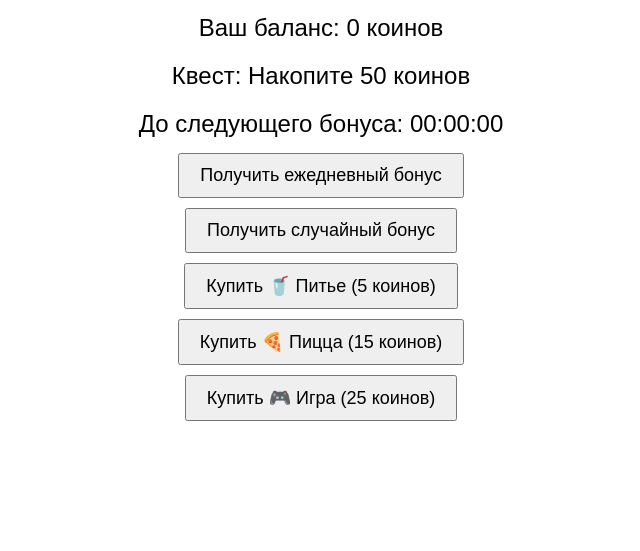
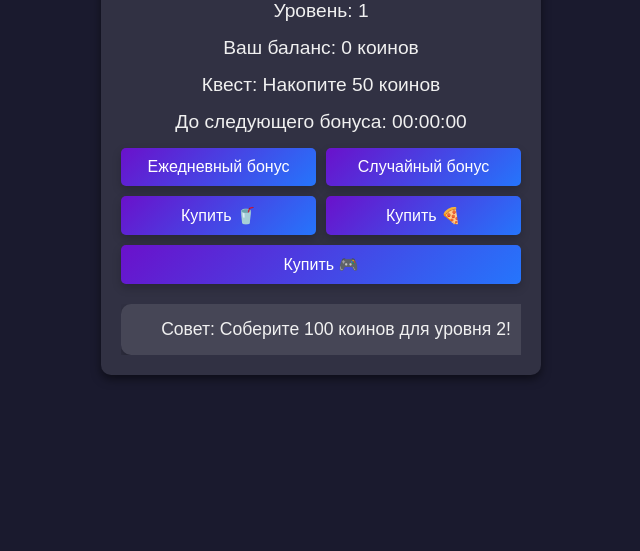
Before and after one commit to Nodfsa/test22, a plain HTML site: page index.html in a window 1280 px wide. Shown: the part 249-800 px from the top of the page, without its empty margins (319-959 px from the left). Drawn offline with Linux system fonts and the light colour scheme; a script that the page names is missing.

Commit message:
Update index.html

```diff
--- a/index.html
+++ b/index.html
@@ -3,43 +3,122 @@
 <head>
     <meta charset="UTF-8">
     <meta name="viewport" content="width=device-width, initial-scale=1.0">
-    <title>CoinGame</title>
+    <title>CoinGame Ultimate</title>
     <style>
         body {
-            font-family: Arial, sans-serif;
+            font-family: 'Arial', sans-serif;
             display: flex;
             flex-direction: column;
             align-items: center;
             justify-content: center;
             height: 100vh;
+            background-color: #1a1a2e;
+            color: #f0f0f0;
             margin: 0;
         }
-        .balance, .level, .quests, .timer {
-            font-size: 24px;
-            margin: 10px 0;
+
+        .container {
+            width: 90%;
+            max-width: 400px;
+            text-align: center;
+            background: rgba(255, 255, 255, 0.1);
+            padding: 20px;
+            border-radius: 10px;
+            box-shadow: 0 4px 10px rgba(0, 0, 0, 0.5);
+            position: relative;
+            animation: fadeIn 1s ease-in-out;
         }
+
+        h1 {
+            font-size: 2em;
+            margin: 0;
+            color: #ffd700;
+            text-shadow: 0px 0px 10px #ffd700;
+        }
+
+        .level, .balance, .quests, .timer {
+            font-size: 1.2em;
+            margin: 15px 0;
+        }
+
+        .buttons {
+            display: flex;
+            flex-wrap: wrap;
+            gap: 10px;
+            justify-content: center;
+            margin-top: 10px;
+        }
+
         button {
-            padding: 10px 20px;
-            font-size: 18px;
-            margin: 5px;
+            flex: 1 1 45%;
+            padding: 10px;
+            font-size: 1em;
+            color: #fff;
+            background: linear-gradient(135deg, #6a11cb 0%, #2575fc 100%);
+            border: none;
+            border-radius: 5px;
+            transition: transform 0.2s, box-shadow 0.2s;
+            box-shadow: 0px 4px 10px rgba(0, 0, 0, 0.2);
+            cursor: pointer;
+        }
+
+        button:hover {
+            transform: scale(1.05);
+            box-shadow: 0px 4px 15px rgba(0, 0, 0, 0.3);
+        }
+
+        .swipe-container {
+            margin-top: 20px;
+            overflow-x: hidden;
+            white-space: nowrap;
+            position: relative;
+            width: 100%;
+        }
+
+        .swipe-item {
+            display: inline-block;
+            width: 100%;
+            padding: 15px;
+            background: rgba(255, 255, 255, 0.1);
+            border-radius: 10px;
+            margin-right: 10px;
+            box-shadow: 0 4px 10px rgba(0, 0, 0, 0.3);
+            transition: transform 0.5s ease-in-out;
+            font-size: 1.1em;
+        }
+
+        /* Animation */
+        @keyframes fadeIn {
+            0% { opacity: 0; transform: scale(0.9); }
+            100% { opacity: 1; transform: scale(1); }
         }
     </style>
 </head>
 <body>
-    <h1>CoinGame 💰</h1>
-    <div class="level" id="level">Уровень: 1</div>
-    <div class="balance" id="balance">Ваш баланс: 0 коинов</div>
-    <div class="quests" id="quests">Квест: Накопите 50 коинов</div>
-    <div class="timer" id="timer">До следующего бонуса: <span id="bonus-timer">00:00:00</span></div>
-    <button onclick="claimDailyBonus()">Получить ежедневный бонус</button>
-    <button onclick="claimRandomBonus()">Получить случайный бонус</button>
-    <button onclick="buyItem('drink', 5)">Купить 🥤 Питье (5 коинов)</button>
-    <button onclick="buyItem('pizza', 15)">Купить 🍕 Пицца (15 коинов)</button>
-    <button onclick="buyItem('game', 25)">Купить 🎮 Игра (25 коинов)</button>
+    <div class="container">
+        <h1>CoinGame Ultimate 💰</h1>
+        <div class="level" id="level">Уровень: 1</div>
+        <div class="balance" id="balance">Ваш баланс: 0 коинов</div>
+        <div class="quests" id="quests">Квест: Накопите 50 коинов</div>
+        <div class="timer" id="timer">До следующего бонуса: <span id="bonus-timer">00:00:00</span></div>
+
+        <div class="buttons">
+            <button onclick="claimDailyBonus()">Ежедневный бонус</button>
+            <button onclick="claimRandomBonus()">Случайный бонус</button>
+            <button onclick="buyItem('drink', 5)">Купить 🥤</button>
+            <button onclick="buyItem('pizza', 15)">Купить 🍕</button>
+            <button onclick="buyItem('game', 25)">Купить 🎮</button>
+        </div>
+
+        <div class="swipe-container" id="swipe-container">
+            <div class="swipe-item">Совет: Соберите 100 коинов для уровня 2!</div>
+            <div class="swipe-item">Задание: Получите случайный бонус 5 раз.</div>
+            <div class="swipe-item">Напоминание: Ежедневный бонус доступен 1 раз в день.</div>
+        </div>
+    </div>
 
     <script src="https://telegram.org/js/telegram-web-app.js"></script>
     <script>
-        // Инициализация Web App
         const tg = window.Telegram.WebApp;
         tg.expand(); // Раскрыть веб-приложение
 
@@ -52,10 +131,10 @@
             { description: "Накопите 200 коинов", target: 200, completed: false }
         ];
         let dailyBonusClaimed = false;
-        let dailyBonusTime = 24 * 60 * 60 * 1000; // 24 часа в миллисекундах
+        let dailyBonusTime = 24 * 60 * 60 * 1000; // 24 часа
         let lastBonusClaimTime = null;
 
-        // Функция для обновления интерфейса
+        // Обновление интерфейса
         function updateInterface() {
             document.getElementById('balance').textContent = `Ваш баланс: ${balance} коинов`;
             document.getElementById('level').textContent = `Уровень: ${level}`;
@@ -64,38 +143,35 @@
             updateBonusTimer();
         }
 
-        // Функция получения ежедневного бонуса
         function claimDailyBonus() {
             if (!dailyBonusClaimed || (new Date() - lastBonusClaimTime) > dailyBonusTime) {
-                const bonusAmount = 20 + level * 5; // Ежедневный бонус зависит от уровня
+                const bonusAmount = 20 + level * 5;
                 balance += bonusAmount;
                 lastBonusClaimTime = new Date();
                 dailyBonusClaimed = true;
                 tg.sendData(JSON.stringify({ action: 'daily_bonus', amount: bonusAmount }));
                 checkQuests();
                 updateInterface();
-                alert(`Вы получили ежедневный бонус: ${bonusAmount} коинов!`);
+                alert(`Ежедневный бонус: ${bonusAmount} коинов!`);
             } else {
-                alert("Вы уже получили ежедневный бонус. Попробуйте позже.");
+                alert("Ежедневный бонус уже получен.");
             }
         }
 
-        // Функция получения случайного бонуса
         function claimRandomBonus() {
             const bonusAmount = Math.floor(Math.random() * 10) + 5;
             balance += bonusAmount;
             tg.sendData(JSON.stringify({ action: 'random_bonus', amount: bonusAmount }));
             checkQuests();
             updateInterface();
-            alert(`Вы получили случайный бонус: ${bonusAmount} коинов!`);
+            alert(`Случайный бонус: ${bonusAmount} коинов!`);
         }
 
-        // Покупка предмета
         function buyItem(item, cost) {
             if (balance >= cost) {
                 balance -= cost;
                 tg.sendData(JSON.stringify({ action: 'buy', item: item, cost: cost }));
-                alert(`Вы купили ${item} за ${cost} коинов!`);
+                alert(`Покупка: ${item} за ${cost} коинов!`);
                 checkQuests();
                 updateInterface();
             } else {
@@ -103,26 +179,23 @@
             }
         }
 
-        // Проверка и выполнение квестов
         function checkQuests() {
             quests.forEach(quest => {
                 if (!quest.completed && balance >= quest.target) {
                     quest.completed = true;
-                    alert(`Квест завершен: ${quest.description}!`);
+                    alert(`Квест выполнен: ${quest.description}!`);
                     levelUp();
                 }
             });
         }
 
-        // Повышение уровня
         function levelUp() {
             level += 1;
             tg.sendData(JSON.stringify({ action: 'level_up', level: level }));
-            alert(`Поздравляем! Вы достигли уровня ${level}!`);
+            alert(`Уровень ${level} достигнут!`);
             updateInterface();
         }
 
-        // Таймер для ежедневного бонуса
         function updateBonusTimer() {
             if (lastBonusClaimTime) {
                 const timePassed = new Date() - lastBonusClaimTime;
@@ -139,9 +212,8 @@
             }
         }
 
-        // Обновление интерфейса при загрузке
         updateInterface();
-        setInterval(updateBonusTimer, 1000); // Обновление таймера каждую секунду
+        setInterval(updateBonusTimer, 1000);
     </script>
 </body>
 </html>
```
